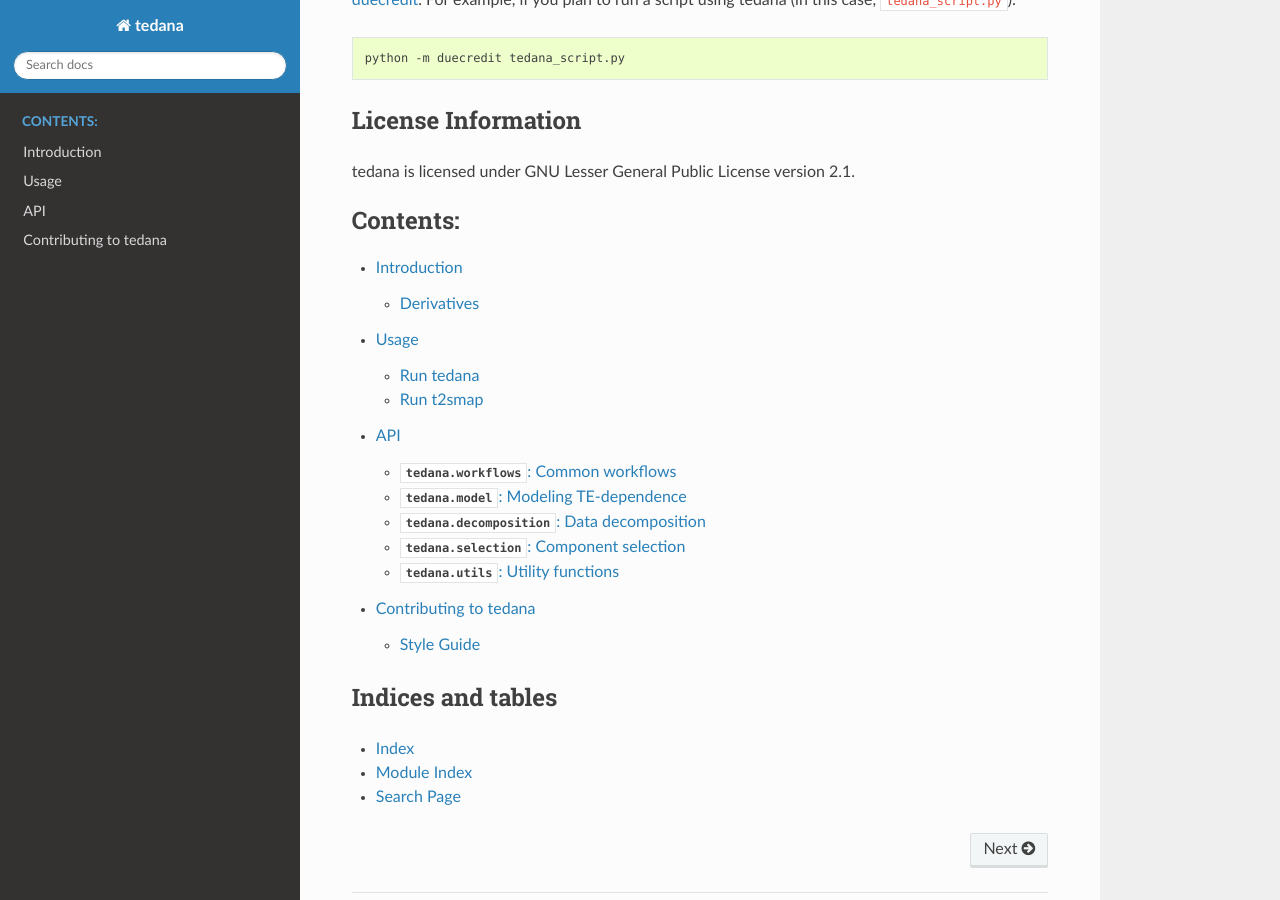
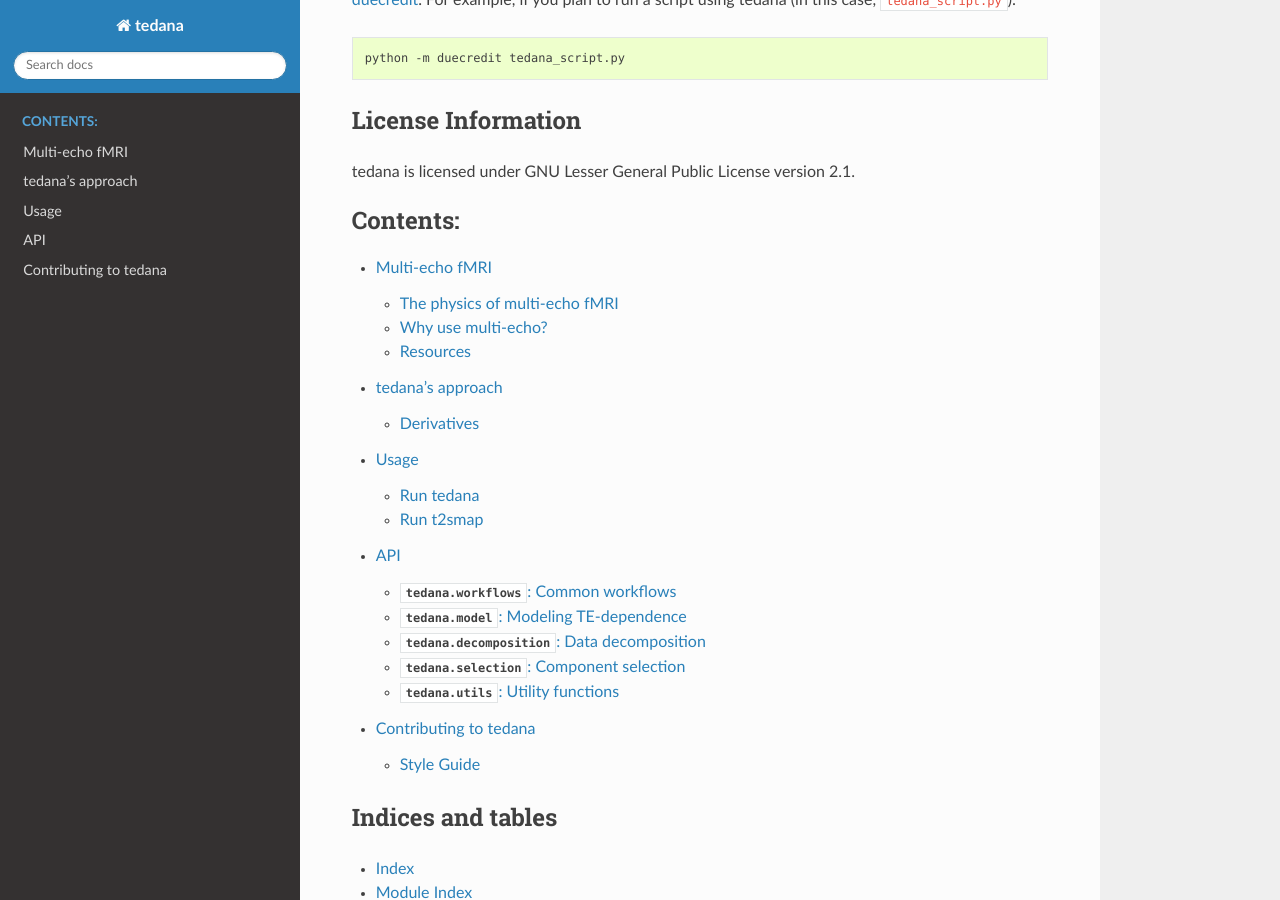
Before and after one commit to ME-ICA/tedana, a Sphinx documentation site: the page built from docs/index.rst, in a window 1280 px wide and 900 px high, scrolled down 657 px. Built offline with Sphinx 7.4.7 and the Read the Docs theme 2.0.0, drawn with Linux system fonts in a browser that asks for light colours; formulas are drawn with MathJax 3; the version number could not be read and is left out; some of the changed lines change nothing that is shown.

Commit message:
Add resources to RTD site.

```diff
--- a/docs/introduction.rst
+++ b/docs/approach.rst
@@ -1,5 +1,5 @@
-Introduction
-============
+tedana's approach
+=================
 
 ``tedana`` works by decomposing multi-echo BOLD data via PCA and ICA.
 These components are then analyzed to determine whether they are TE-dependent
--- a/docs/index.rst
+++ b/docs/index.rst
@@ -53,7 +53,8 @@
    :maxdepth: 2
    :caption: Contents:
 
-   introduction
+   multi-echo
+   approach
    usage
    api
    contributing
--- /dev/null
+++ b/docs/multi-echo.rst
@@ -0,0 +1,45 @@
+Multi-echo fMRI
+===============
+In multi-echo (ME) fMRI, data are acquired for multiple echo times, resulting in
+multiple time series for each voxel.
+
+The physics of multi-echo fMRI
+------------------------------
+
+Why use multi-echo?
+-------------------
+
+Resources
+---------
+
+Journal articles
+****************
+* A `review`_ on multi-echo fMRI and its applications
+
+.. _review: https://www.ncbi.nlm.nih.gov/pubmed/28363836
+
+Videos
+******
+* An `educational session from OHBM 2017`_ by Dr. Prantik Kundu about multi-echo denoising
+* A `series of lectures from the OHBM 2017 multi-echo session` on multiple facets of multi-echo data analysis
+
+.. _educational session from OHBM 2017: https://www.pathlms.com/ohbm/courses/5158/sections/7788/video_presentations/75977
+.. _series of lectures from the OHBM 2017 multi-echo session: https://www.pathlms.com/ohbm/courses/5158/sections/7822
+
+Sequences
+*********
+* Multi-echo sequences: who has them and how to get them.
+
+Datasets
+********
+A small number of multi-echo datasets have been made public so far. This list is
+not necessarily up-to-date, so please check out OpenNeuro to potentially
+find more.
+
+* `Multi-echo fMRI replication sample of autobiographical memory, prospection and theory of mind reasoning tasks`_
+* `Multi-echo Cambridge`_
+* `Multiband multi-echo imaging of simultaneous oxygenation and flow timeseries for resting state connectivity`_
+
+.. _Multi-echo fMRI replication sample of autobiographical memory, prospection and theory of mind reasoning tasks: https://openneuro.org/datasets/ds000210/
+.. _Multi-echo Cambridge: https://openneuro.org/datasets/ds000258
+.. _Multiband multi-echo imaging of simultaneous oxygenation and flow timeseries for resting state connectivity: https://openneuro.org/datasets/ds000254
```
